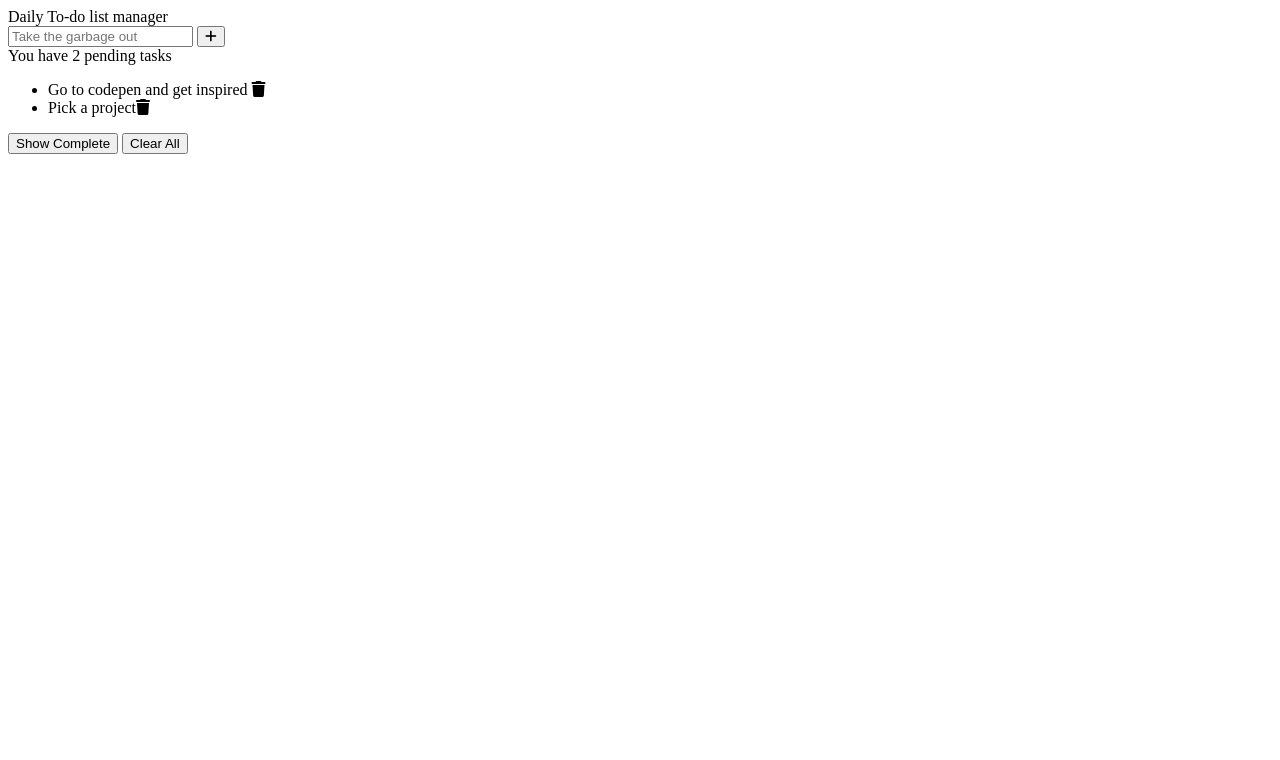
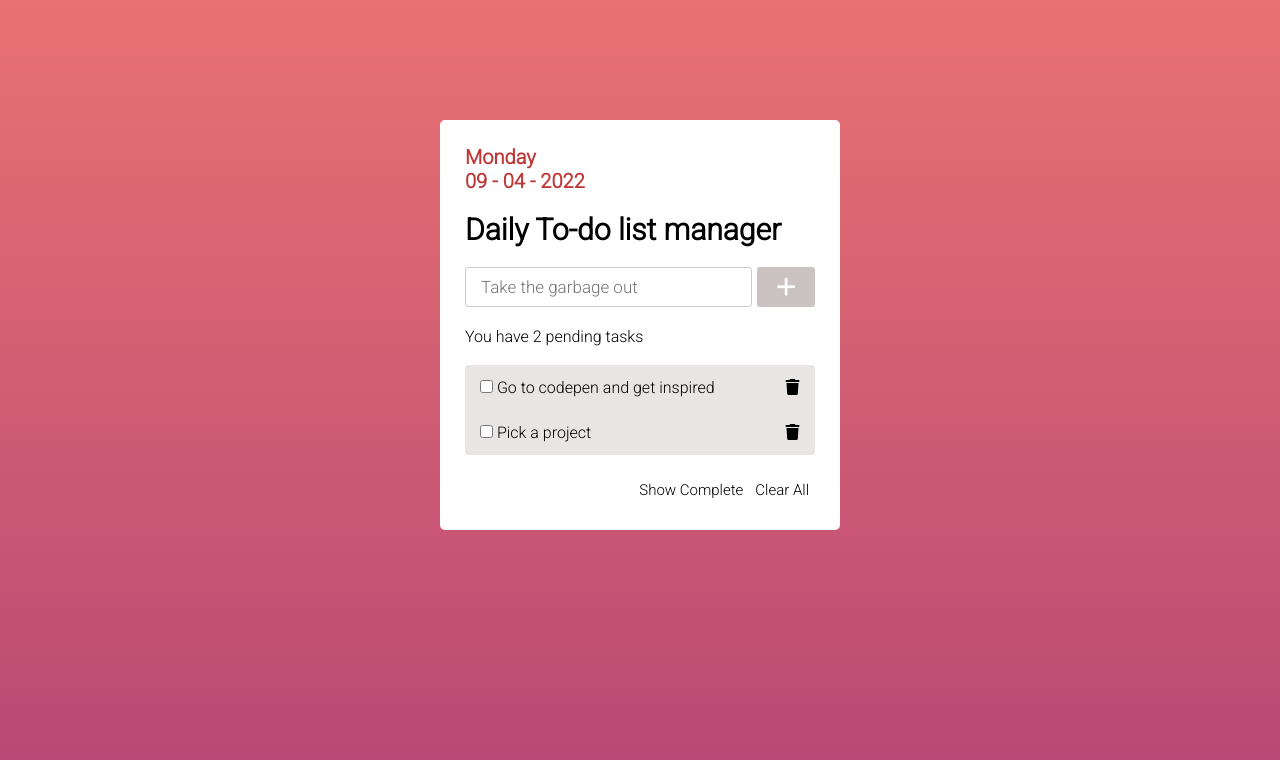
Before and after one commit to Strukturavaltas-03-Frontend-2022/js3-projekt-todo-pasztorpetra, a plain HTML site: page index.html in a window 1280 px wide. Drawn offline with Linux system fonts and the light colour scheme; a web font is replaced by a local one.

Commit message:
html, css ok

```diff
--- a/index.html
+++ b/index.html
@@ -10,22 +10,37 @@
 </head>
 <body>
   <div class="wrapper">
+    <div class="date">
+      <div class="weekday">Monday</div>
+      <span class="month">00</span>
+      <span>-</span>
+      <span class="day">00</span>
+      <span>-</span>
+      <span class="year">0000</span>
+    </div>
+    <br>
     <header>Daily To-do list manager</header>
     <div class="inputField">
       <input type="text" placeholder="Take the garbage out">
       <button><i class="fa-solid fa-plus"></i></button>
     </div>
 
-    <span>You have 2 pending tasks</span>
-
-    <ul class="todoList">
-      <li>Go to codepen and get inspired <span><i class="fas fa-trash"></i></span></li>
-      <li>Pick a project<span><i class="fas fa-trash"></i></span></li>
-    </ul>
+    <span class="pending-tasks">You have 2 pending tasks</span> <br>
+    <br>
+    <div class="todoList">
+      <input type="checkbox" name="first" id="first" value="first">
+      <label for="first">Go to codepen and get inspired</label>
+      <span><i class="fas fa-trash"></i></span>
+      <br>
+      <input type="checkbox" name="second" id="second" value="second">
+      <label for="second">Pick a project</label>
+      <span><i class="fas fa-trash"></i></span>
+      <br>
+    </div>
 
     <div class="footer">
-      <button>Show Complete</button>
-      <button>Clear All</button>
+      <button id="show">Show Complete</button>
+      <button id="clear">Clear All</button>
     </div>
 
   </div>
--- a/main.js
+++ b/main.js
@@ -0,0 +1,16 @@
+const timeDisplay= () => {
+  const date = new Date();
+
+  let mm = date.getMonth()+1;
+  let dd = date.getDate();
+  let yyyy = date.getFullYear();
+
+  mm = (mm < 10) ? "0" + mm : mm;
+  dd = (dd < 10) ? "0" + dd : dd;
+  yyyy = (yyyy < 10) ? "0" + yyyy : yyyy;
+
+  document.querySelector(".month").innerHTML = mm;
+  document.querySelector(".day").innerHTML = dd;
+  document.querySelector(".year").innerHTML = yyyy;
+}
+setInterval(timeDisplay, 1000);
--- a/style.css
+++ b/style.css
@@ -0,0 +1,101 @@
+@import url('https://fonts.googleapis.com/css2?family=DynaPuff&family=Roboto:wght@300&display=swap');
+
+* {
+  margin: 0;
+  padding: 0;
+  box-sizing: border-box;
+  font-family: 'Roboto', sans-serif;
+}
+
+body {
+  height: 100vh;
+  width: 100%;
+  background: linear-gradient(to bottom, rgb(232, 114, 114) 0%, rgb(176, 65, 117) 100%);
+}
+
+.wrapper {
+  margin: 120px auto;
+  max-width: 400px;
+  width: 100%;
+  background: white;
+  border-radius: 5px;
+  padding: 25px;
+}
+
+.wrapper header{
+  font-size: 30px;
+  font-weight: 600;
+}
+
+.wrapper .inputField {
+  display: flex;
+  height: 40px;
+  width: 100%;
+  margin: 20px 0;
+}
+
+.inputField input {
+  width: 85%;
+  height: 100%;
+  border: 1px solid #ccc;
+  outline: none;
+  font-size: 17px;
+  border-radius: 3px;
+  padding-left: 15px;
+}
+
+.inputField button {
+  width: 60px;
+  height: 100%;
+  border: none;
+  outline: none;
+  background-color: rgb(203, 194, 194);
+  color: #fff;
+  font-size: 22px;
+  cursor: pointer;
+  border-radius: 3px;
+  margin-left: 5px;
+}
+
+.wrapper .todoList{
+  line-height: 45px;
+  position: relative;
+  background-color: rgb(233, 229, 229);
+  border-radius: 3px;
+  padding: 0 15px;
+}
+
+/* .todoList label{} */
+
+.todoList span {
+  position: absolute;
+  right: 0px;
+  /*display: none;*/
+  width: 45px;
+  text-align: center;
+  cursor: pointer;
+}
+
+.wrapper .footer {
+  display: flex;
+  width: 100%;
+  margin-top: 20px;
+  justify-content: flex-end;
+}
+
+.footer button {
+  border: none;
+  outline: none;
+  background: none;
+  font-size: 15px;
+}
+
+#show, #clear {
+  margin: 6px;
+}
+
+.date {
+  font-size: 20px;
+  font-weight: bold;
+  color: rgb(190, 54, 54);
+}
```
